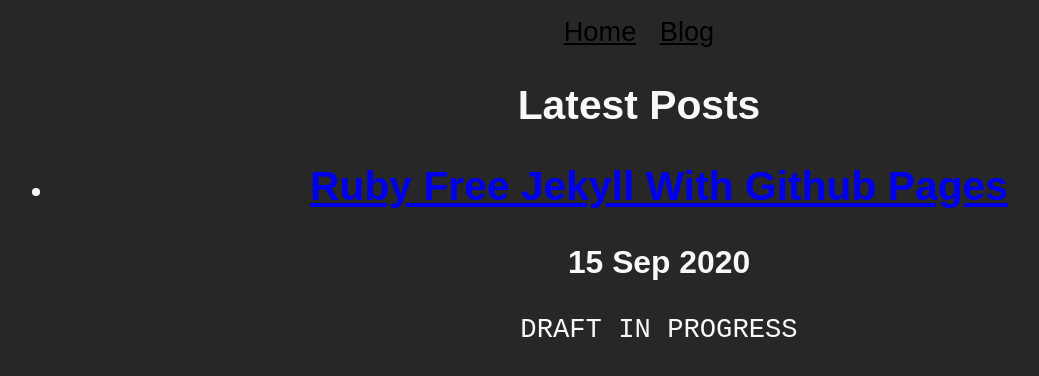
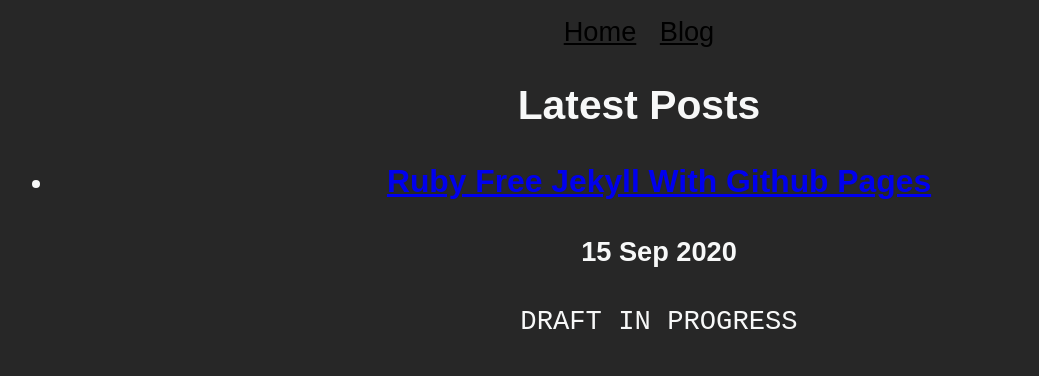
Before and after one commit to codingLogan/codingLogan.github.io, a Jekyll site: the page built from blog.html, in a window 1280 px wide. Shown: the top 376 px of the page, without its empty margins (1-1040 px from the left). Built offline with Jekyll 4.4.1, drawn with Linux system fonts in a browser that asks for light colours.

Commit message:
Update blog header sizes

```diff
--- a/blog.html
+++ b/blog.html
@@ -7,8 +7,8 @@ title: Blog
 <ul>
   {% for post in site.posts %}
     <li>
-      <h2><a href="{{ post.url }}">{{ post.title }}</a></h2>
-      <h3>{{ post.date | date_to_string }}</h3>
+      <h3><a href="{{ post.url }}">{{ post.title }}</a></h3>
+      <h4>{{ post.date | date_to_string }}</h4>
       {{ post.excerpt }}
     </li>
   {% endfor %}
```
